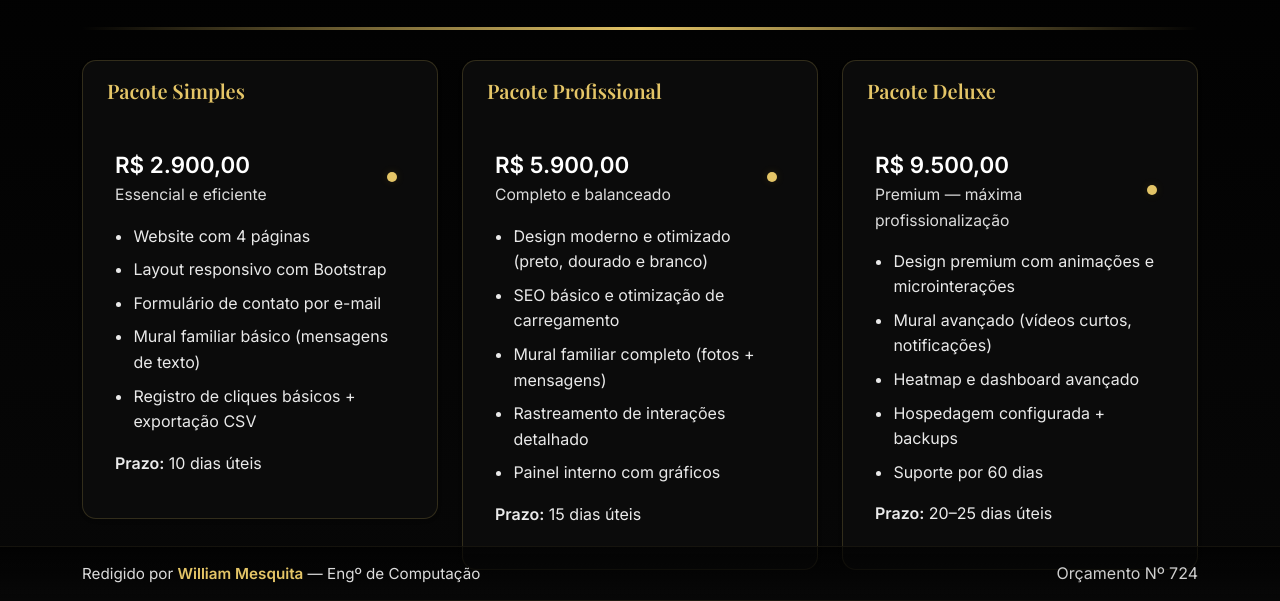
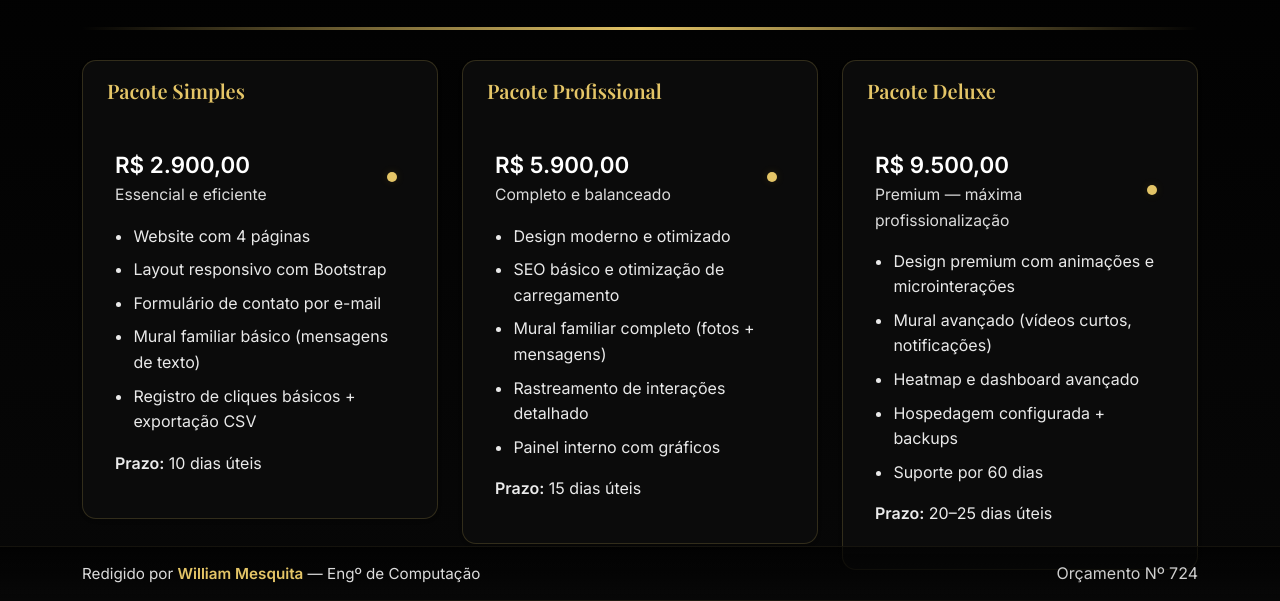
Before and after one commit to neoscienzatechnology-lgtm/Or-amento, a plain HTML site: page index.html in a window 1280 px wide. Shown: the part 199-800 px from the top of the page. Drawn offline with nearby package versions, Linux system fonts and the light colour scheme.

Commit message:
Update index.html

```diff
--- a/index.html
+++ b/index.html
@@ -154,7 +154,7 @@
             </div>
 
             <ul>
-              <li>Design moderno e otimizado (preto, dourado e branco)</li>
+              <li>Design moderno e otimizado</li>
               <li>SEO básico e otimização de carregamento</li>
               <li>Mural familiar completo (fotos + mensagens)</li>
               <li>Rastreamento de interações detalhado</li>
```
